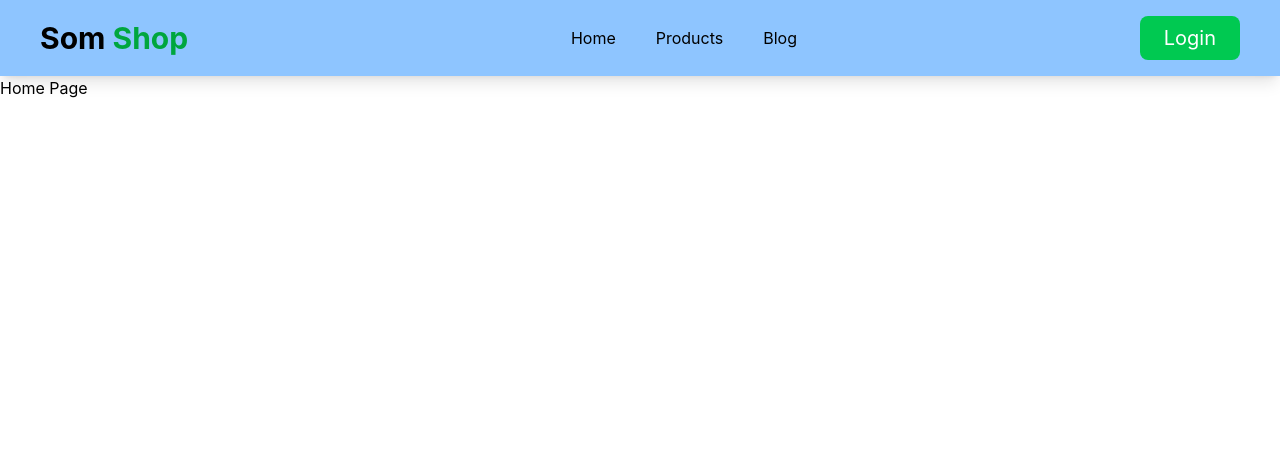
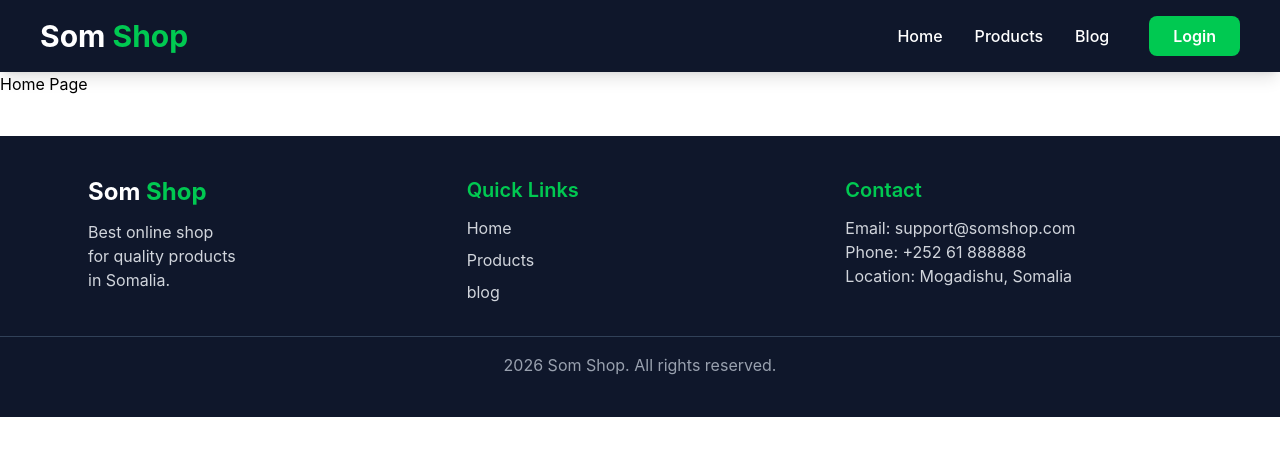
Before and after one commit to sabirnmohamud-bot/assigment2, a React (Vite) app: page / in a window 1280 px wide. Shown: the top 456 px of the page. Built offline with nearby package versions, Linux system fonts and the light colour scheme.

Commit message:
waxaa kusoo daray footer ka

```diff
--- a/src/App.jsx
+++ b/src/App.jsx
@@ -1,5 +1,6 @@
 import Header from "./components/Header";
 import { Routes, Route } from "react-router-dom";
+import Footer from "./components/Footer";
 import Home from "./pages/Home";
 import Blog from "./pages/Blog";
 import Products from "./pages/Products";
@@ -15,8 +16,10 @@ const App = () => {
         <Route path="/viewblog/:id" element={<ViewBlog />} />
 
       </Routes>
+       <Footer />
     </div>
   );
+
 };
 
 export default App;
--- a/src/components/Footer.jsx
+++ b/src/components/Footer.jsx
@@ -1,44 +1,40 @@
+import { Link } from "react-router-dom";
 const Footer = () => {
   return (
-    <footer className="bg-blue-300 mt-10 py-10">
-
+    <footer className="bg-slate-900 mt-10 py-10 text-white">
       <div className="max-w-6xl mx-auto px-6 grid grid-cols-1 md:grid-cols-3 gap-8">
-
-
         <div>
           <h1 className="text-2xl font-bold">
-            Som <span className="text-green-600">Shop</span>
+            Som <span className="text-green-500">Shop</span>
           </h1>
-          <p className="mt-3 text-gray-700">
-            Best online shop for quality products in Somalia.
+          <p className="mt-3 text-gray-300">
+            Best online shop <br />for quality products <br /> in Somalia.
           </p>
         </div>
 
+        <div>
+       <h2 className="text-xl font-semibold mb-3 text-green-500">Quick Links </h2>
 
-        <div>
-          <h2 className="text-xl font-semibold mb-3">Quick Links</h2>
-          <ul className="space-y-2 text-gray-800">
-            <li className="hover:text-green-700 cursor-pointer">Home</li>
-            <li className="hover:text-green-700 cursor-pointer">Products</li>
-            <li className="hover:text-green-700 cursor-pointer">About Us</li>
-
+          <ul className="space-y-2 text-gray-300">
+            <li> <Link to="/" className="hover:text-green-400 transition">Home</Link> </li>
+             <li> <Link to="/products"className="hover:text-green-400 transition">Products </Link></li>
+           <li> <Link to="/blog"className="hover:text-green-400 transition">blog </Link></li>
           </ul>
         </div>
 
-
         <div>
-          <h2 className="text-xl font-semibold mb-3">Contact</h2>
-          <p>Email: support@somshop.com</p>
-          <p>Phone: +252 61 888888</p>
-          <p>Location: Mogadishu, Somalia</p>
+          <h2 className="text-xl font-semibold mb-3 text-green-500">
+            Contact
+          </h2>
+          <p className="text-gray-300">Email: support@somshop.com</p>
+          <p className="text-gray-300">Phone: +252 61 888888</p>
+          <p className="text-gray-300">Location: Mogadishu, Somalia</p>
         </div>
-
       </div>
 
-      <div className="text-center mt-8 border-t pt-4 text-gray-700">
-         {new Date().getFullYear()} Som Shop. All rights reserved.
+      <div className="text-center mt-8 border-t border-slate-700 pt-4 text-gray-400">
+        {new Date().getFullYear()} Som Shop. All rights reserved.
       </div>
-
     </footer>
   );
 };
--- a/src/components/Header.jsx
+++ b/src/components/Header.jsx
@@ -2,17 +2,19 @@ import { Link } from "react-router-dom";
 
 const Header = () => {
   return (
-    <header className="shadow-lg flex justify-between px-10 py-4 items-center sticky top-0 z-50 bg-blue-300">
-      <h1 className="text-3xl font-bold">
-        Som <span className="text-green-600">Shop</span>
-      </h1>
-      <ul className="flex gap-10 ml-10">
-        <Link to="/">Home</Link>
-        <Link to="/products">Products</Link>
-        <Link to="/Blog">Blog</Link>
+    <header className="sticky top-0 z-50 bg-slate-900 shadow-lg px-10 py-4 flex items-center">
+
+      <h1 className="text-3xl font-bold text-white">
+               Som <span className="text-green-500">Shop</span> </h1>
+
+      <ul className="flex gap-8 ml-auto mr-10 text-white font-medium">
+        <Link className="hover:text-green-400 transition duration-300" to="/">Home</Link>
+        <Link  className="hover:text-green-400 transition duration-300"to="/products">Products</Link>
+        <Link className="hover:text-green-400 transition duration-300" to="/Blog">Blog</Link>
 
       </ul>
-      <button className="bg-green-500 rounded-lg px-6 py-2 text-xl text-white">
+      <button className="bg-green-500 hover:bg-green-600 px-6 py-2 rounded-lg
+       text-white font-semibold transition duration-300">
         Login
       </button>
     </header>
```
